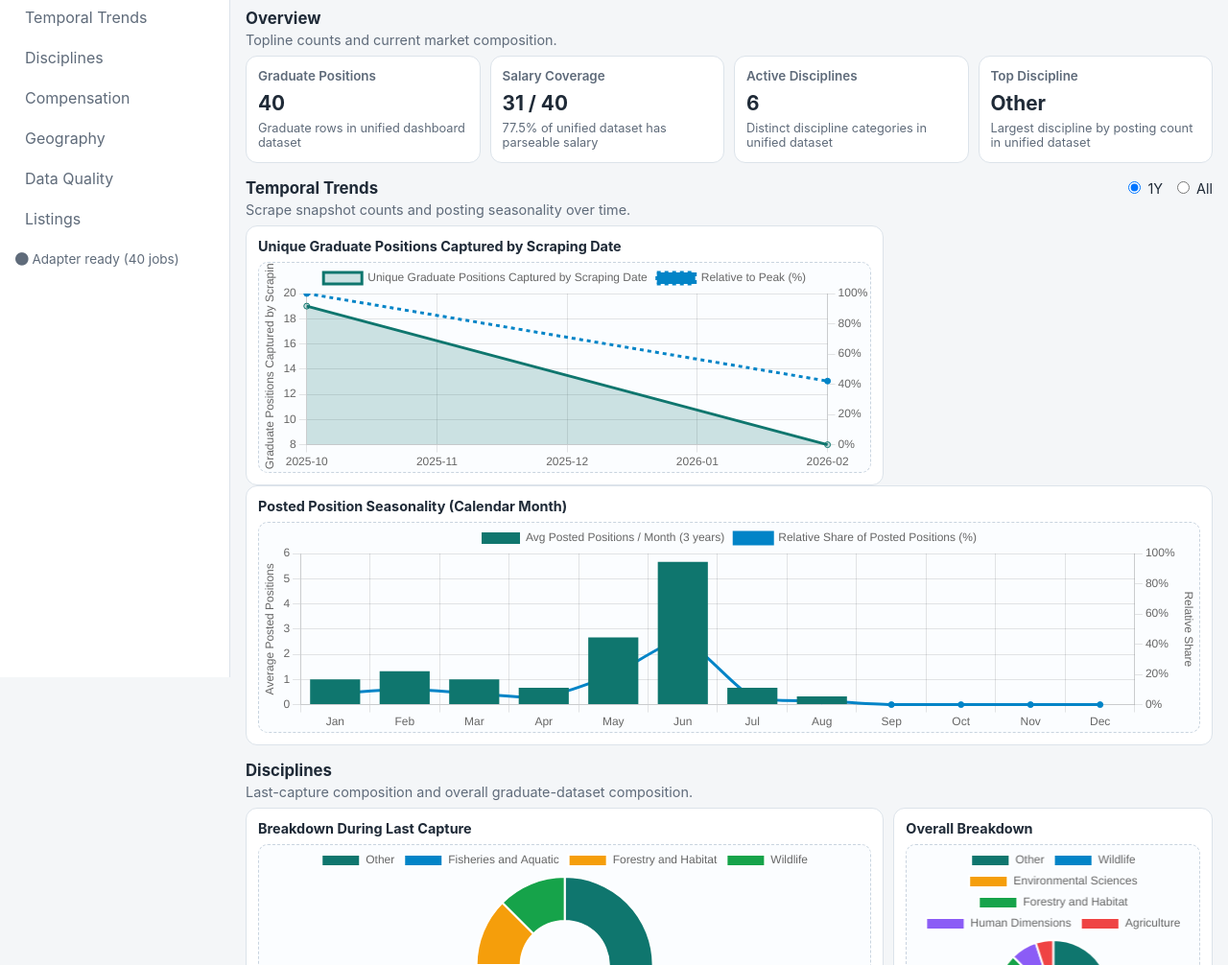
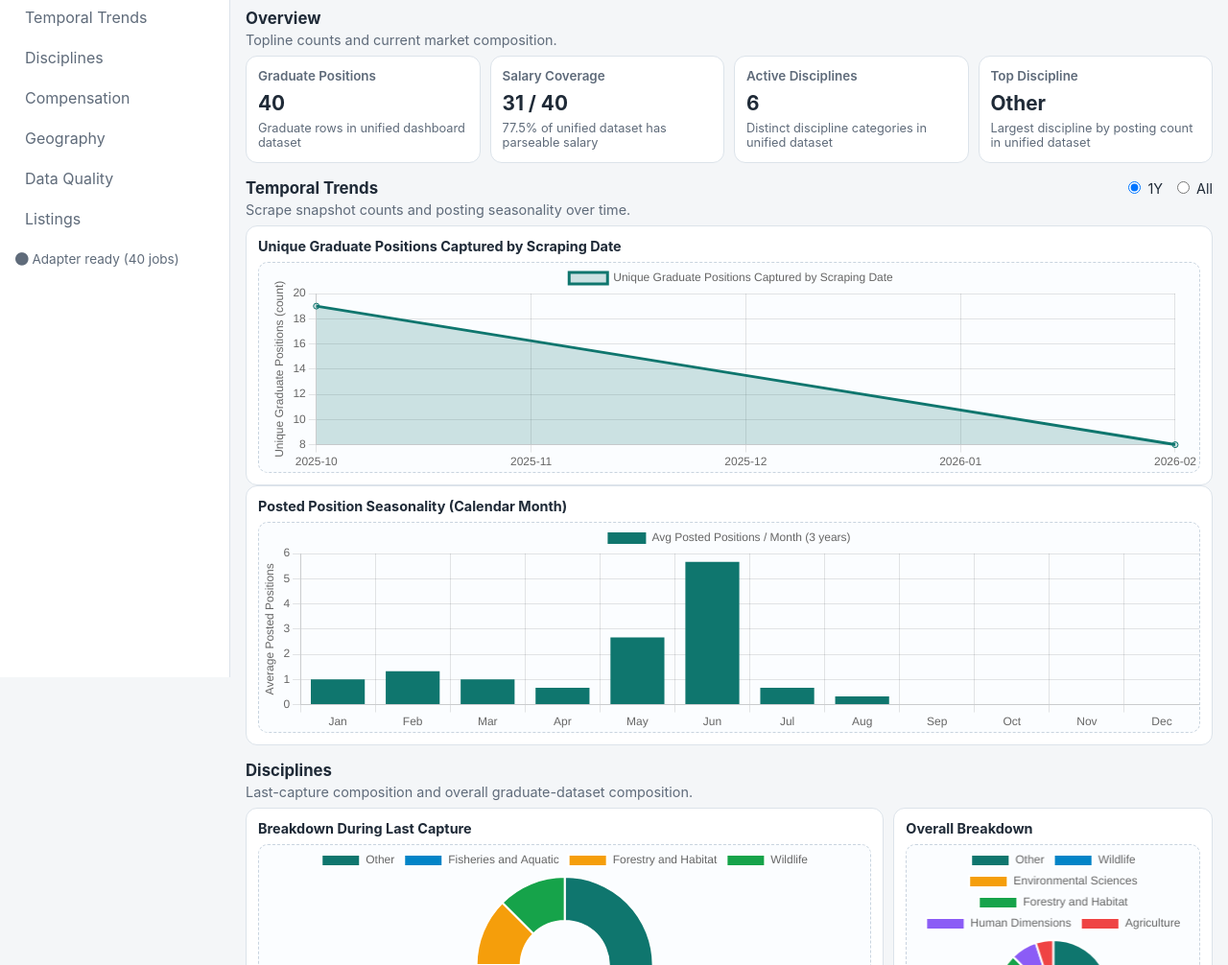
Before and after one commit to chrischizinski/wildlife-grad-dashboard, a website: page web/wildlife_dashboard.html in a window 1280 px wide. Shown: the part 94-1100 px from the top of the page at 96% size. Drawn offline with nearby package versions, Linux system fonts and the light colour scheme.

Commit message:
Refine temporal charts layout and remove relative overlays

```diff
--- a/web/assets/css/enhanced-styles.css
+++ b/web/assets/css/enhanced-styles.css
@@ -199,6 +199,10 @@ body {
   gap: 10px;
 }
 
+.chart-grid--single {
+  grid-template-columns: 1fr;
+}
+
 .panel {
   background: var(--panel);
   border: 1px solid var(--border);
--- a/web/assets/js/dashboard-core.js
+++ b/web/assets/js/dashboard-core.js
@@ -864,15 +864,11 @@
     const avgByMonth = yearsCount
       ? totalsByMonth.map((n) => Number((n / yearsCount).toFixed(2)))
       : totalsByMonth.map(() => 0);
-    const relativePct = totalPosted
-      ? totalsByMonth.map((n) => Number(((n / totalPosted) * 100).toFixed(1)))
-      : totalsByMonth.map(() => 0);
 
     return {
       monthLabels,
       totalsByMonth,
       avgByMonth,
-      relativePct,
       totalPosted,
       yearsCount
     };
@@ -911,7 +907,6 @@
 
     const selected = document.querySelector('input[name="timeframe"]:checked')?.value || '1_year';
     const snapshotMonthly = snapshotAvailability?.monthly_avg_active_grad_positions || {};
-    const snapshotRelative = snapshotAvailability?.monthly_relative_to_peak_pct || {};
     const snapshotSource = String(snapshotAvailability?.source || '');
 
     let monthMap = snapshotMonthly;
@@ -925,10 +920,6 @@
     const monthValues = monthLabels.map((k) => (
       Object.prototype.hasOwnProperty.call(monthMap, k) ? asNumber(monthMap[k]) : null
     ));
-    const relativeValues = monthLabels.map((k) => (
-      Object.prototype.hasOwnProperty.call(snapshotRelative, k) ? asNumber(snapshotRelative[k]) : null
-    ));
-    const hasRelative = relativeValues.some((n) => n > 0);
 
     if (!monthLabels.length) {
       destroyChart('trend');
@@ -953,41 +944,23 @@
               tension: 0.25,
               spanGaps: true,
               fill: true
-            },
-            ...(hasRelative ? [{
-              label: 'Relative to Peak (%)',
-              data: relativeValues,
-              type: 'line',
-              borderColor: '#0284c7',
-              backgroundColor: '#0284c7',
-              yAxisID: 'y1',
-              borderDash: [4, 4],
-              tension: 0.2,
-              spanGaps: true,
-              fill: false
-            }] : [])]
+            }]
           },
           options: {
             responsive: true,
             maintainAspectRatio: false,
+            layout: {
+              padding: { left: 10, right: 6 }
+            },
             scales: {
               y: {
                 title: {
                   display: true,
                   text: snapshotSource
-                    ? 'Unique Graduate Positions Captured by Scraping Date'
-                    : 'Postings'
+                    ? 'Unique Graduate Positions (count)'
+                    : 'Postings (count)'
                 }
-              },
-              ...(hasRelative ? {
-                y1: {
-                  position: 'right',
-                  min: 0,
-                  max: 100,
-                  grid: { drawOnChartArea: false },
-                  ticks: { callback: (value) => `${Number(value).toFixed(0)}%` }
-                }
-              } : {})
+              }
             }
           }
         });
@@ -1109,14 +1082,6 @@
               label: `Avg Posted Positions / Month (${seasonality.yearsCount} years)`,
               data: seasonality.avgByMonth,
               backgroundColor: '#0f766e'
-            }, {
-              label: 'Relative Share of Posted Positions (%)',
-              data: seasonality.relativePct,
-              type: 'line',
-              borderColor: '#0284c7',
-              backgroundColor: '#0284c7',
-              yAxisID: 'y1',
-              tension: 0.2
             }]
           },
           options: {
@@ -1126,14 +1091,6 @@
               y: {
                 beginAtZero: true,
                 title: { display: true, text: 'Average Posted Positions' }
-              },
-              y1: {
-                position: 'right',
-                beginAtZero: true,
-                max: 100,
-                grid: { drawOnChartArea: false },
-                ticks: { callback: (value) => `${Number(value).toFixed(0)}%` },
-                title: { display: true, text: 'Relative Share' }
               }
             }
           }
--- a/web/wildlife_dashboard.html
+++ b/web/wildlife_dashboard.html
@@ -105,7 +105,7 @@
               <label><input type="radio" name="timeframe" value="all_time"> All</label>
             </fieldset>
           </div>
-          <div class="chart-grid">
+          <div class="chart-grid chart-grid--single">
             <article class="panel panel--wide">
               <h3>Unique Graduate Positions Captured by Scraping Date</h3>
               <div class="panel__body" id="trend-panel">
```
